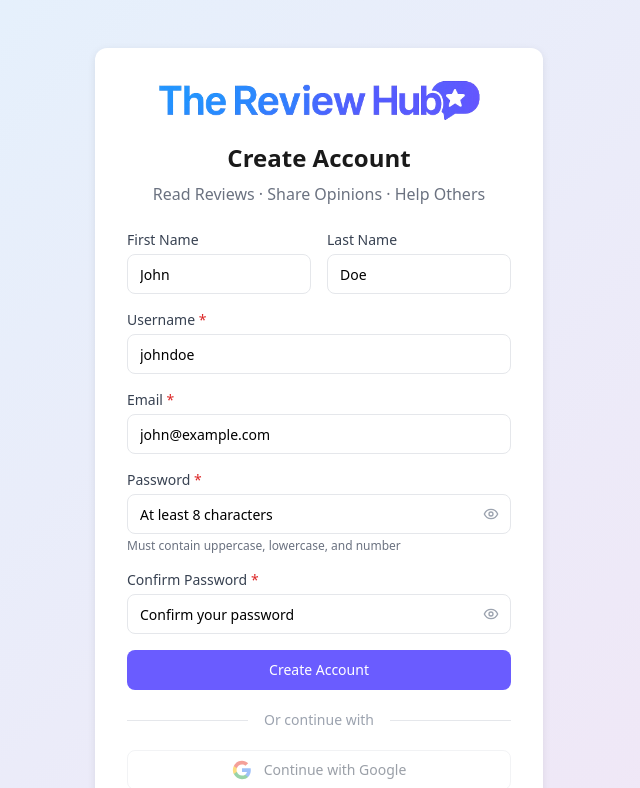
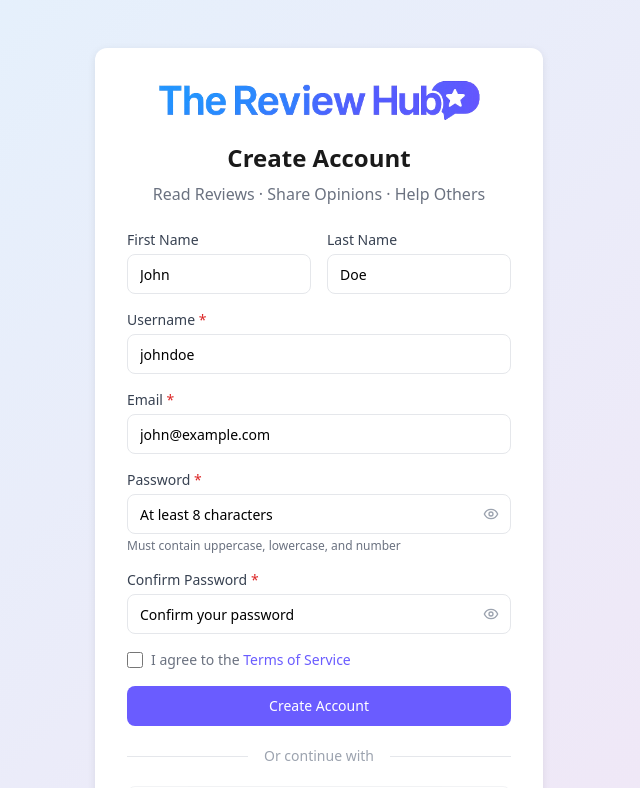
Before and after one commit to JoeFromTheBridge/reviewhub-website-manus-latest, a React (Vite) app in the folder reviewhub/: page /signup in a window 1280 px wide. Shown: the top 788 px of the page, without its empty margins (321-961 px from the left). Built offline with nearby package versions, Linux system fonts and the light colour scheme; no server answers.

Commit message:
SignUp: add required Terms of Service checkbox
- Added agreedToTerms state and checkbox field
- Validation shows inline error if unchecked on submit
- Terms of Service links to /terms page
- Checkbox styled to match existing form elements

https://claude.ai/code/session_019xKuepc9n4CfNTcWcTnvuU

```diff
--- a/reviewhub/src/components/auth/RegisterPage.jsx
+++ b/reviewhub/src/components/auth/RegisterPage.jsx
@@ -28,6 +28,7 @@ export function RegisterPage() {
     first_name: '',
     last_name: '',
   })
+  const [agreedToTerms, setAgreedToTerms] = useState(false)
   const [showPassword, setShowPassword] = useState(false)
   const [showConfirmPassword, setShowConfirmPassword] = useState(false)
   const [isLoading, setIsLoading] = useState(false)
@@ -47,6 +48,10 @@ export function RegisterPage() {
   }
 
   const validateForm = () => {
+    if (!agreedToTerms) {
+      setError('You must agree to the Terms of Service')
+      return false
+    }
     if (formData.password !== formData.confirmPassword) {
       setError('Passwords do not match')
       return false
@@ -93,6 +98,7 @@ export function RegisterPage() {
         first_name: '',
         last_name: '',
       })
+      setAgreedToTerms(false)
     } catch (error) {
       setError(error.message)
     } finally {
@@ -420,6 +426,36 @@ export function RegisterPage() {
                 </div>
               </div>
 
+              {/* Terms of Service checkbox */}
+              <div className="flex items-start gap-2">
+                <input
+                  type="checkbox"
+                  id="agreedToTerms"
+                  checked={agreedToTerms}
+                  onChange={(e) => {
+                    setAgreedToTerms(e.target.checked)
+                    if (error) setError('')
+                  }}
+                  disabled={isLoading}
+                  className="mt-0.5 h-4 w-4 rounded border-gray-300 text-purple-600 focus:ring-purple-500"
+                  style={{ accentColor: '#6A5CFF' }}
+                />
+                <label
+                  htmlFor="agreedToTerms"
+                  className="text-sm"
+                  style={{ color: '#6B7280' }}
+                >
+                  I agree to the{' '}
+                  <Link
+                    to="/terms"
+                    className="font-medium hover:underline"
+                    style={{ color: '#6A5CFF' }}
+                  >
+                    Terms of Service
+                  </Link>
+                </label>
+              </div>
+
               <Button
                 type="submit"
                 className="w-full text-white hover:opacity-90 transition-opacity"
```
